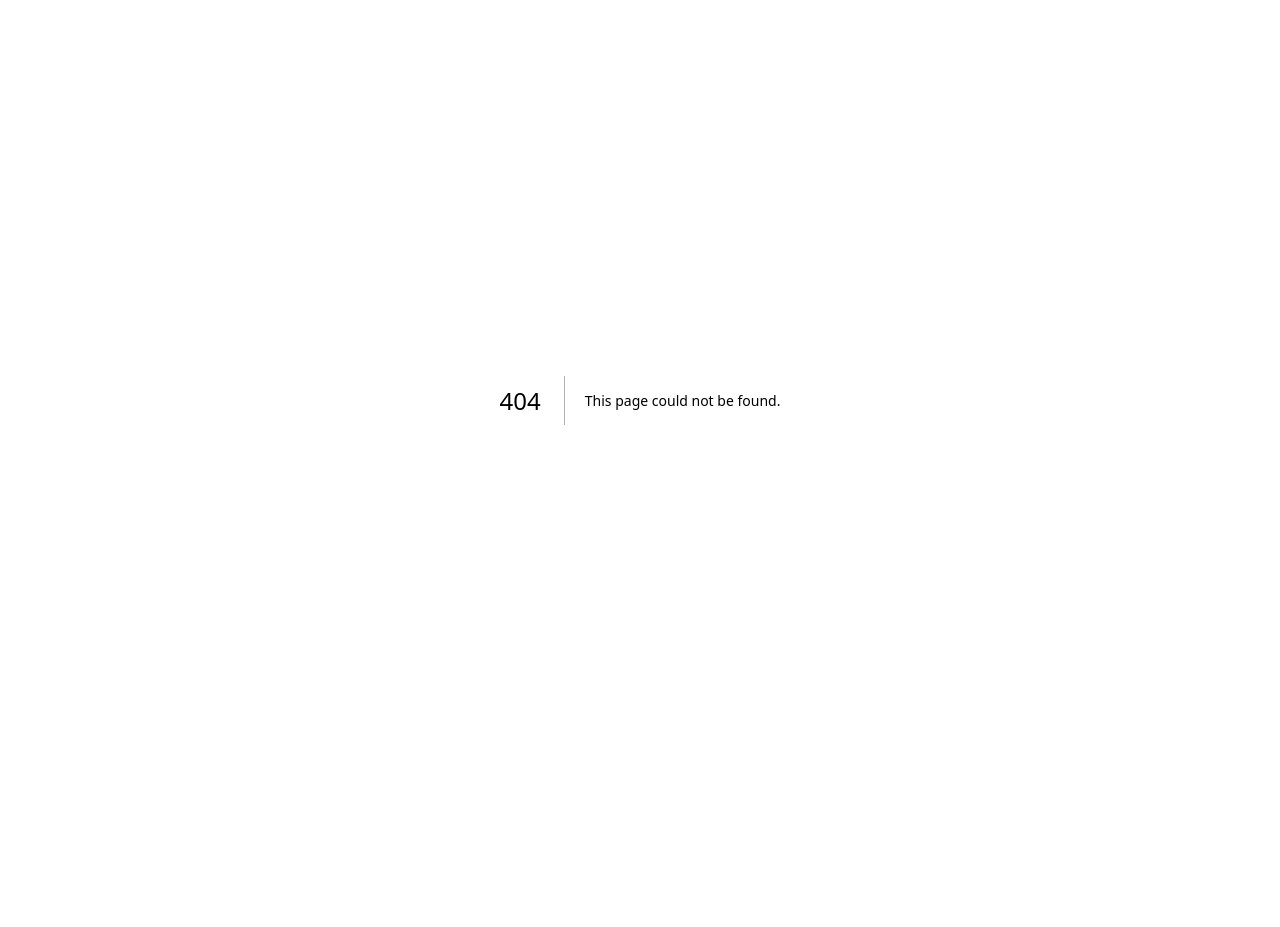
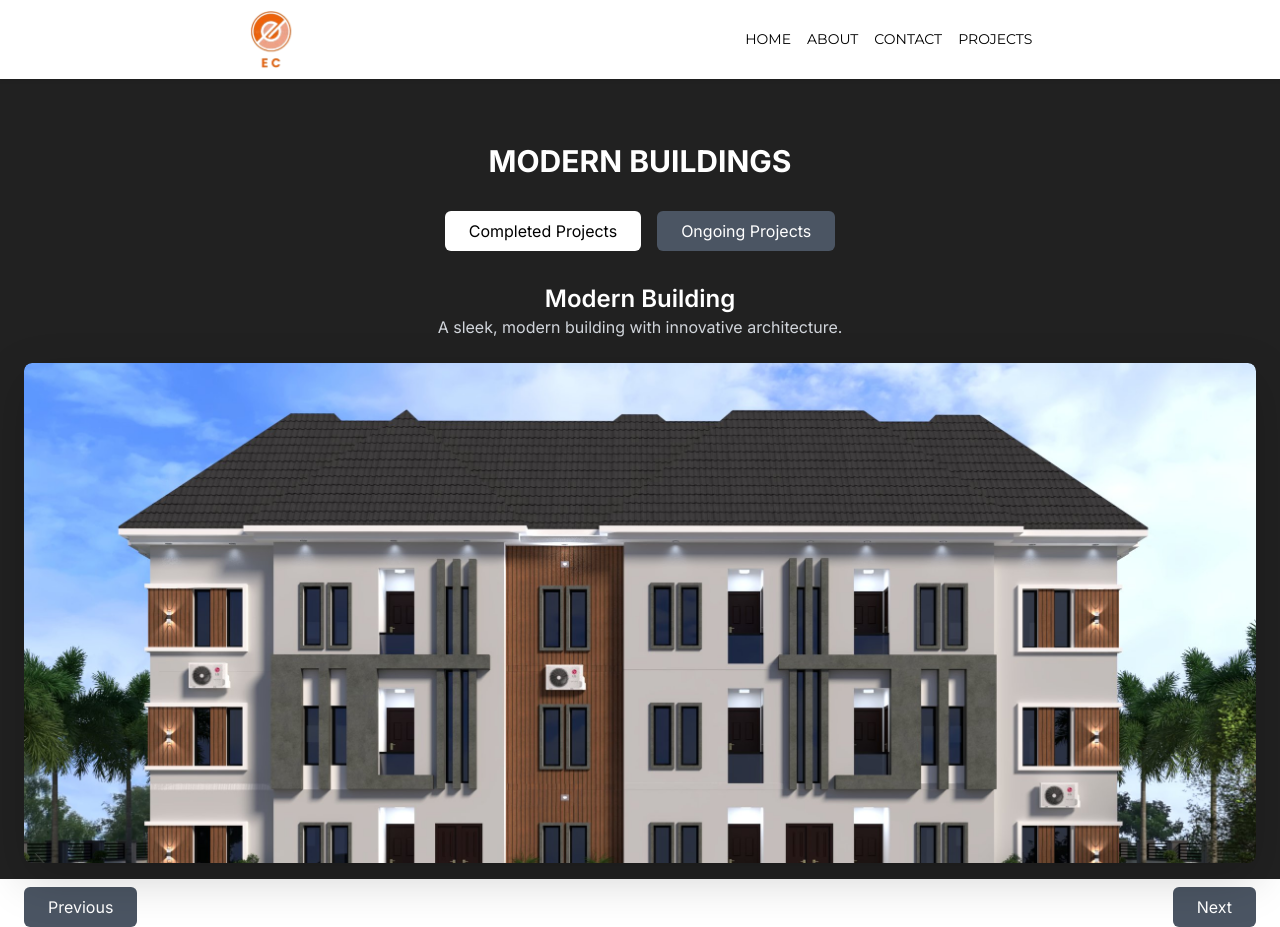
Before and after one commit to tobidechamp15/Eunimic-Construction, a Next.js app: page /modern in a window 1280 px wide. Before the commit this address had no page. Before the commit the page ends 800 px from the top, so only its background shows below. Built offline with nearby package versions, Linux system fonts and the light colour scheme.

Commit message:
inner layers adding

```diff
--- /dev/null
+++ b/app/modern/page.jsx
@@ -0,0 +1,8 @@
+import ModernBuilding from '@/components/ModernBuilding';
+import React from 'react';
+
+const page = () => {
+  return <ModernBuilding />;
+};
+
+export default page;
--- /dev/null
+++ b/components/ModernBuilding.jsx
@@ -0,0 +1,119 @@
+'use client';
+import Navbar from './Navbar';
+import React, { useState } from 'react';
+import Image from 'next/image';
+import interiorImg from '../public/assets/001_032215.jpg';
+import modernImg from '../public/assets/005_032226.jpg';
+import corporateImg from '../public/assets/011_032148.jpg';
+
+const projectData = {
+  completed: [
+    {
+      title: 'Modern Building',
+      description: 'A sleek, modern building with innovative architecture.',
+      images: [modernImg, interiorImg],
+    },
+    {
+      title: 'Bright Interior',
+      description: 'A bright and open interior designed to maximize light.',
+      images: [interiorImg],
+    },
+  ],
+  ongoing: [
+    {
+      title: 'Corporate Structure',
+      description: 'A large corporate building currently under construction.',
+      images: [corporateImg],
+    },
+  ],
+};
+
+const ModernBuilding = () => {
+  const [activeTab, setActiveTab] = useState('completed'); // 'completed' or 'ongoing'
+  const [activeProjectIndex, setActiveProjectIndex] = useState(0);
+
+  const handleTabClick = (tab) => {
+    setActiveTab(tab);
+    setActiveProjectIndex(0); // Reset to the first project when switching tabs
+  };
+
+  const handleNextProject = () => {
+    setActiveProjectIndex((prevIndex) => {
+      const projects = projectData[activeTab];
+      return (prevIndex + 1) % projects.length;
+    });
+  };
+
+  const handlePrevProject = () => {
+    setActiveProjectIndex((prevIndex) => {
+      const projects = projectData[activeTab];
+      return (prevIndex - 1 + projects.length) % projects.length;
+    });
+  };
+
+  const activeProject = projectData[activeTab][activeProjectIndex];
+  return (
+    <div>
+      <Navbar />
+      <div className="bg-[#212121] text-white py-16 h-screen">
+        <div className="container mx-auto px-6">
+          <h2 className="text-3xl font-bold text-center mb-8">
+            MODERN BUILDINGS
+          </h2>
+          <div className="flex justify-center mb-8">
+            <button
+              className={`px-4 py-2 mx-2 ${
+                activeTab === 'completed'
+                  ? 'bg-white text-black'
+                  : 'bg-gray-600'
+              } rounded`}
+              onClick={() => handleTabClick('completed')}
+            >
+              Completed Projects
+            </button>
+            <button
+              className={`px-4 py-2 mx-2 ${
+                activeTab === 'ongoing' ? 'bg-white text-black' : 'bg-gray-600'
+              } rounded`}
+              onClick={() => handleTabClick('ongoing')}
+            >
+              Ongoing Projects
+            </button>
+          </div>
+
+          <div className="text-center mb-4">
+            <h3 className="text-2xl font-semibold">{activeProject.title}</h3>
+            <p className="text-gray-300">{activeProject.description}</p>
+          </div>
+
+          <div className="h-[500px] relative overflow-hidden rounded-lg shadow-lg group  mb-6">
+            <Image
+              src={activeProject.images[0]}
+              alt={activeProject.title}
+              layout="fill"
+              objectFit="cover"
+              className="rounded-lg h-full overflow-scroll"
+            />
+          </div>
+
+          <div className="flex justify-between">
+            <button
+              className="px-4 py-2 bg-gray-600 rounded"
+              onClick={handlePrevProject}
+            >
+              Previous
+            </button>
+            <button
+              className="px-4 py-2 bg-gray-600 rounded"
+              onClick={handleNextProject}
+            >
+              Next
+            </button>
+          </div>
+        </div>
+      </div>
+    </div>
+  );
+};
+
+export default ModernBuilding;
--- a/components/Projects.jsx
+++ b/components/Projects.jsx
@@ -30,7 +30,7 @@ const Projects = () => {
 
   const projects = [
     {
-      href: 'https://run-ride.vercel.app/',
+      href: '.modern',
       src: modernImg,
       alt: 'Run-Ride project screenshot',
       name: 'Modern Building',
```
